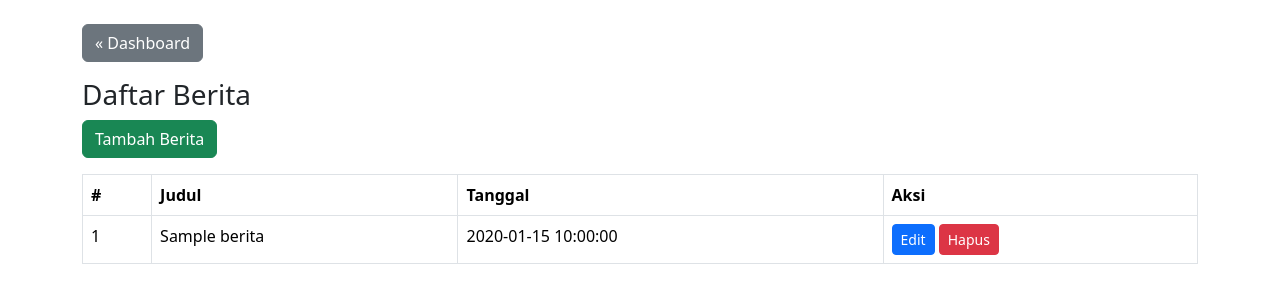
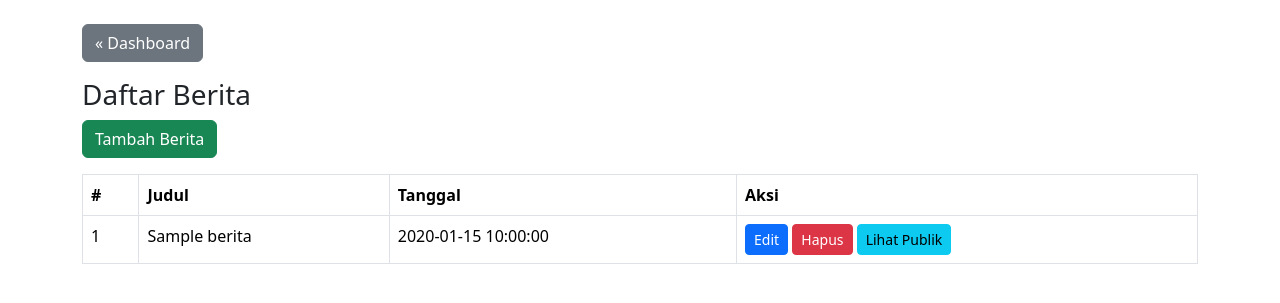
Before and after one commit to mediansapp/dpd-gerak-kediri, a PHP site: page /berita.php in a window 1280 px wide. Shown: the top 303 px of the page. Run offline with PHP 8.4, Linux system fonts and the light colour scheme; the visitor is signed in with stand-in values (Sample User, id 1); tables that the repository leaves empty or names only in its code hold one stand-in row (values such as "Sample post").

Commit message:
Update berita.php

```diff
--- a/berita.php
+++ b/berita.php
@@ -45,7 +45,8 @@ $res = $conn->query("SELECT * FROM berita ORDER BY tanggal DESC");
         <td>
           <a href="berita_edit.php?id=<?= $r['id'] ?>" class="btn btn-sm btn-primary">Edit</a>
           <a href="berita.php?delete=<?= $r['id'] ?>" class="btn btn-sm btn-danger" onclick="return confirm('Yakin hapus?')">Hapus</a>
-        </td>
+          <a href="berita_detail.php?id=<?= $r['id'] ?>" class="btn btn-sm btn-info" target="_blank">Lihat Publik</a>
+   </td>
       </tr>
     <?php endwhile; ?>
     </tbody>
```
